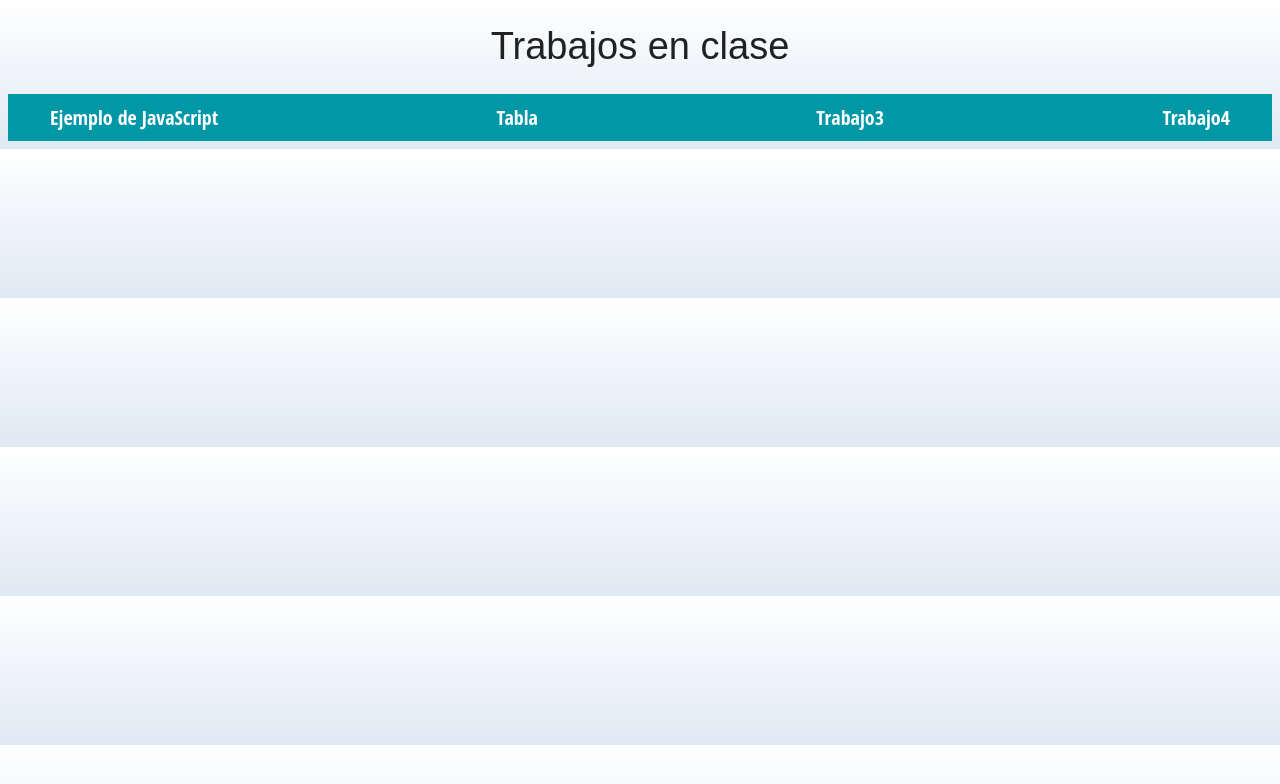
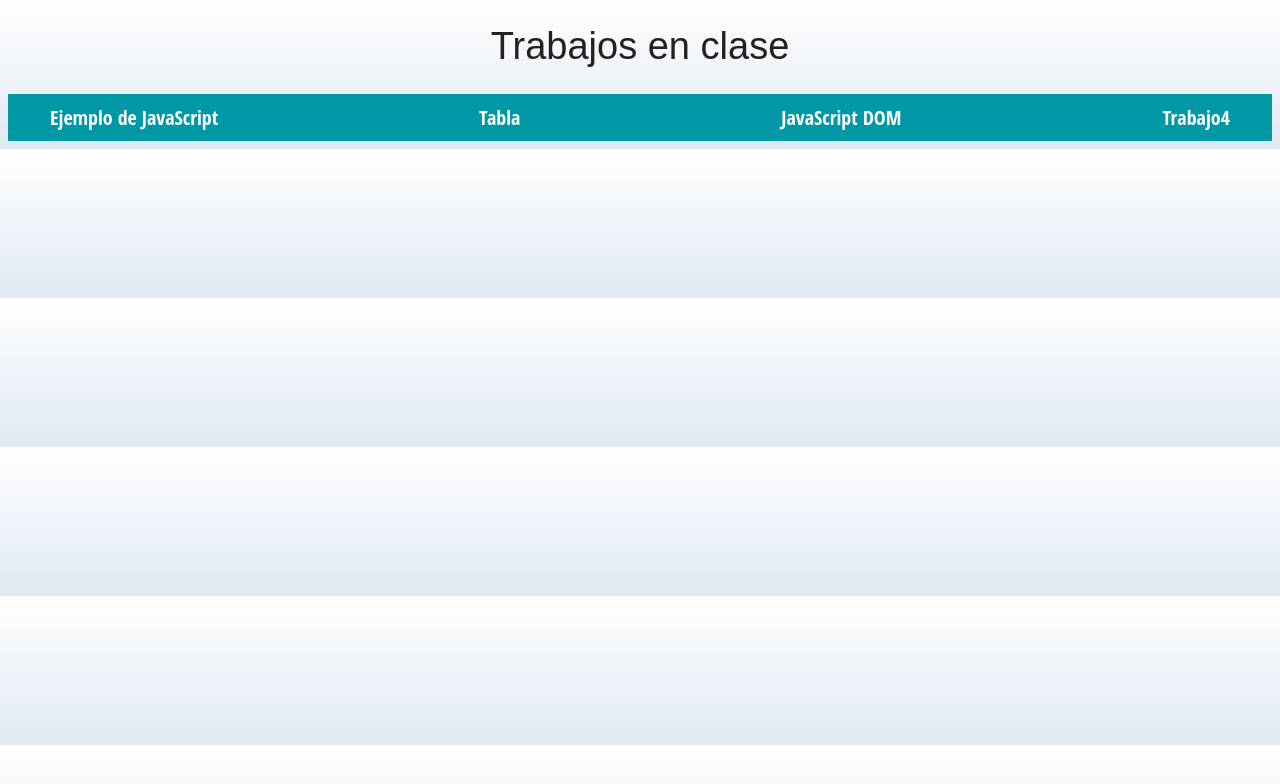
Before and after one commit to Robertojimene/Pagina-enlace, a plain HTML site: page index.html in a window 1280 px wide. Drawn offline with Linux system fonts and the light colour scheme.

Commit message:
Update index.html

```diff
--- a/index.html
+++ b/index.html
@@ -15,7 +15,7 @@
     <nav class="navegacion-principal contenedor">
         <a href="./quizz javascript/index.html">Ejemplo de JavaScript</a>
         <a href="./tabla/palabrasreservadas.html">Tabla</a>
-        <a href="#">Trabajo3</a>
+        <a href="./JavaScript_DOM_evento_inicio/JavaScript_DOM_Eventos_inicio/contacto.html">JavaScript DOM</a>
         <a href="#">Trabajo4</a>
     </nav>
 
```
